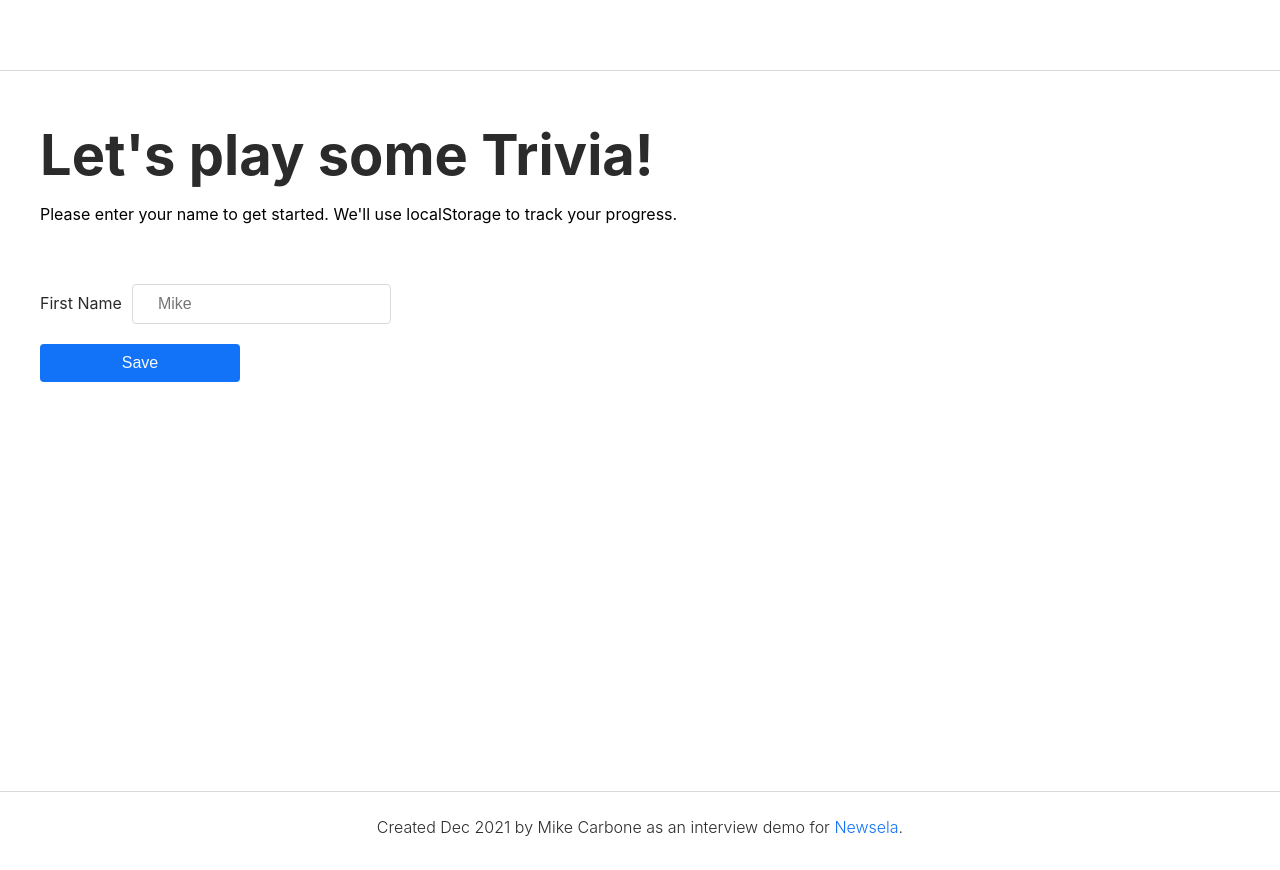
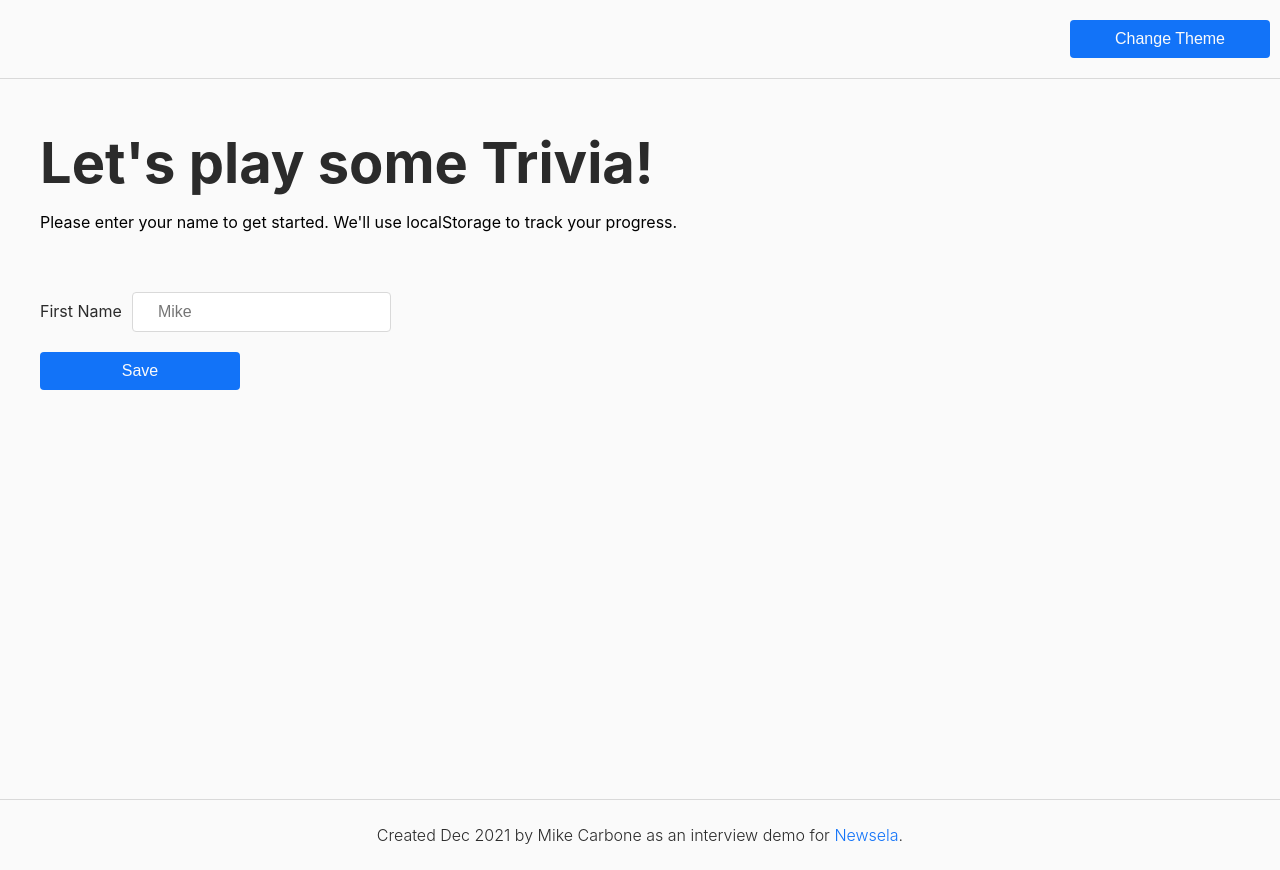
Before and after one commit to MikeCarbone/newsela-app, a Next.js app: page /register in a window 1280 px wide. Built offline with nearby package versions, Linux system fonts and the light colour scheme.

Commit message:
:rocket: Adds theme switching

```diff
--- a/components/atoms/SubtitleText.js
+++ b/components/atoms/SubtitleText.js
@@ -1,8 +1,10 @@
 import styled from 'styled-components'
 
 const tinyFontSize = `var(--theme-fontSize-tiny)`
+const foregroundColor = `var(--theme-color-foreground-primary)`
 
 const SubtitleText = styled.p`
+  color: ${foregroundColor};
   font-size: ${tinyFontSize};
   letter-spacing: 1.5px;
   text-align: center;
--- a/components/molecules/Header.js
+++ b/components/molecules/Header.js
@@ -2,14 +2,18 @@ import styled from 'styled-components'
 import Link from 'next/link'
 
 import Logo from '@/components/atoms/Logo'
+import ThemeButton from '@/components/molecules/ThemeButton'
 
+const background = `var(--theme-color-background-primary)`
 const border = `var(--theme-border-primary)`
-const space = `var(--theme-space-big)`
+const space = `var(--theme-space-average)`
 
 const HeaderElement = styled.header`
+  align-items: center;
+  background-color: ${background};
   border-bottom: ${border};
   display: flex;
-  justify-content: center;
+  justify-content: space-between;
   padding: ${space} 0;
   width: 100%;
 `
@@ -21,6 +25,7 @@ const Header = () => (
         <Logo style={{ maxWidth: '150px' }} />
       </a>
     </Link>
+    <ThemeButton />
   </HeaderElement>
 )
 
--- /dev/null
+++ b/components/molecules/ThemeButton.js
@@ -0,0 +1,13 @@
+import Button from '@/components/atoms/Button'
+
+const ThemeButton = () => {
+  const switchDarkMode = () => {
+    document.getElementsByTagName('html')[0].classList.toggle('dark')
+  }
+
+  return (
+    <Button domProps={{ onClick: () => switchDarkMode() }}>Change Theme</Button>
+  )
+}
+
+export default ThemeButton
--- a/components/organisms/Stats.js
+++ b/components/organisms/Stats.js
@@ -17,6 +17,7 @@ const responsiveFlexDirection = `var(--theme-responsive-flexDirection)`
 
 const ColumnHeading = styled.p`
   border-bottom: ${border};
+  color: ${color};
   font-size: ${fontSize};
   text-align: center;
   padding: ${padding};
--- a/styles/globals.css
+++ b/styles/globals.css
@@ -3,10 +3,12 @@
   border: none;
   margin: 0;
   padding: 0;
+  transition: all 0.1s ease-in;
 }
 
 html,
 body {
+  background-color: var(--theme-color-background-primary);
   padding: 0;
   margin: 0;
   font-family: -apple-system, BlinkMacSystemFont, Segoe UI, Roboto, Oxygen,
--- a/styles/tokens.css
+++ b/styles/tokens.css
@@ -28,6 +28,7 @@
   --global-darkGreen: #3a5732;
   --global-lightOrange: #ffdfad;
   --global-darkOrange: #403a32;
+  --global-darkGray: #565656;
 
   --global-newsela-primary: #1273f8;
   --global-newsela-dark: #0557d5;
@@ -107,3 +108,10 @@
     --theme-fontSize-2x: 20px;
   }
 }
+
+:root.dark {
+  --theme-color-background-primary: var(--global-black);
+  --theme-color-foreground-primary: var(--global-white);
+  --theme-border-primary: var(--theme-borderWidth-primary) solid
+    var(--global-darkGray);
+}
```
Also changed, not shown: pages/index.js (+9 -1 lines).
